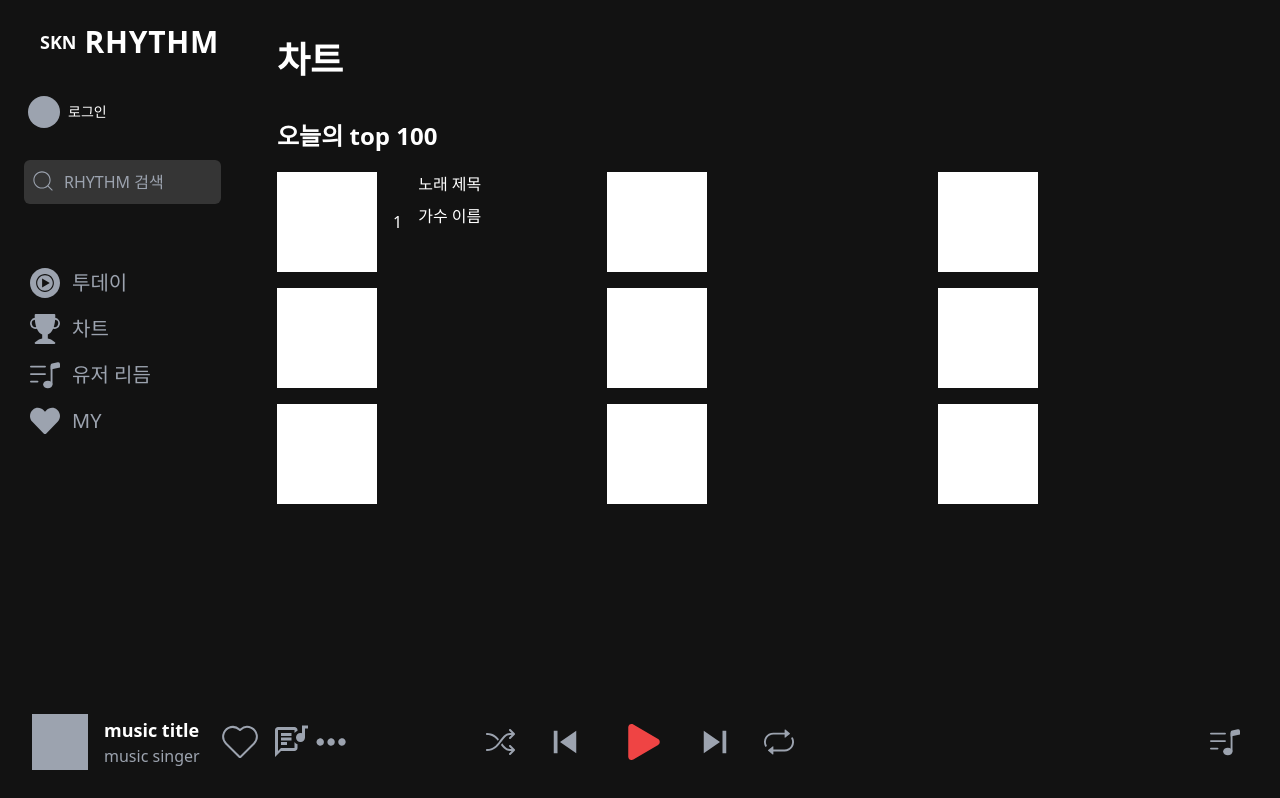
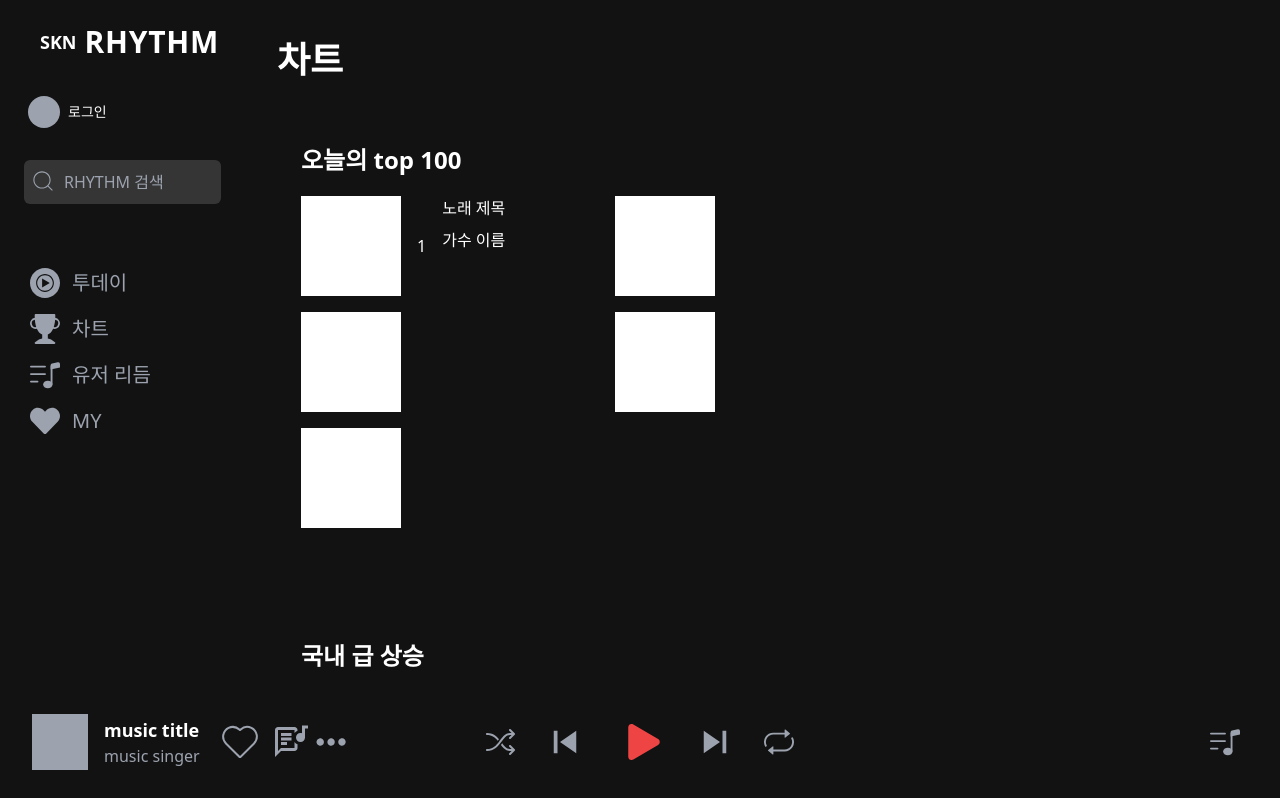
Before and after one commit to sinwoojin/Rhythm_2, a Next.js app: page /chart in a window 1280 px wide. Shown: the top 798 px of the page. Built offline with nearby package versions, Linux system fonts and the light colour scheme; no server answers.

Commit message:
chore:차트 순서 정렬

```diff
--- a/app/(providers)/(root)/_components/_Page/Page.tsx
+++ b/app/(providers)/(root)/_components/_Page/Page.tsx
@@ -6,7 +6,7 @@ interface PageProps {
 
 function Page({ children, title }: PropsWithChildren<PageProps>) {
 	return (
-    <main className="ml-[245px] min-w-[calc(100%-245px)] min-h-[calc(100vh-87px)] mb-[87px] overflow-y-auto h-full px-8 pt-10 bg-[#121212]  text-white">
+		<main className="ml-[245px] min-w-[calc(100%-245px)] min-h-[calc(100vh-87px)] mb-[116px] overflow-y-auto h-full px-8 pt-10 bg-[#121212]  text-white">
 			<h2 className="text-4xl font-bold mb-10">{title}</h2>
 			{children}
 		</main>
--- a/app/(providers)/(root)/_components/_RootLayout/_MusicPlayer/MusicPlayer.tsx
+++ b/app/(providers)/(root)/_components/_RootLayout/_MusicPlayer/MusicPlayer.tsx
@@ -1,4 +1,3 @@
-import React from "react";
 import { BsMusicNoteList, BsRepeat } from "react-icons/bs";
 import { CiHeart } from "react-icons/ci";
 import { FaPlay } from "react-icons/fa";
@@ -9,7 +8,7 @@ import { SlOptions } from "react-icons/sl";
 
 function MusicPlayer() {
 	return (
-    <div className="fixed bottom-0 w-full bg-[#121212] grid grid-cols-7 py-6 px-8">
+		<div className="fixed bottom-0 w-full bg-[#121212] grid grid-cols-7 py-6 px-8 max-h-[116px]">
 			<div
 				id="music-player-left"
 				className="col-span-2 flex items-center gap-x-4"
--- a/app/(providers)/(root)/chart/_components/Chart/Chart.tsx
+++ b/app/(providers)/(root)/chart/_components/Chart/Chart.tsx
@@ -4,10 +4,10 @@ interface ChartProps {
 
 function Chart({ title }: ChartProps) {
 	return (
-		<div className="">
+		<div className="[&+&]:mt-16 py-6 px-6">
 			<h2 className="font-bold text-2xl mb-5">{title}</h2>
 			{/* 그리드 활용해 3 * 3으로 보여주기  */}
-			<div className="grid grid-rows-3 grid-cols-3 gap-x-5 gap-y-4 ">
+			<div className="grid grid-rows-3 grid-cols-3 gap-x-5 gap-y-4 grid-flow-col">
 				{/* 이게 하나 */}
 				<div className="w-full flex gap-x-4">
 					<div className="w-[100px] bg-white aspect-square" />
@@ -23,10 +23,6 @@ function Chart({ title }: ChartProps) {
 				<div className="w-[100px] bg-white aspect-square" />
 				<div className="w-[100px] bg-white aspect-square" />
 				<div className="w-[100px] bg-white aspect-square" />
-				<div className="w-[100px] bg-white aspect-square" />
-				<div className="w-[100px] bg-white aspect-square" />
-				<div className="w-[100px] bg-white aspect-square" />
-				<div className="w-[100px] bg-white aspect-square" />
 			</div>
 		</div>
 	);
--- a/app/(providers)/(root)/chart/page.tsx
+++ b/app/(providers)/(root)/chart/page.tsx
@@ -5,6 +5,8 @@ function ChartPage() {
 	return (
 		<Page title="차트">
 			<Chart title="오늘의 top 100" />
+			<Chart title="국내 급 상승" />
+			<Chart title="외국" />
 		</Page>
 	);
 }
```
Lines whose indentation alone changed are shown as unchanged.
